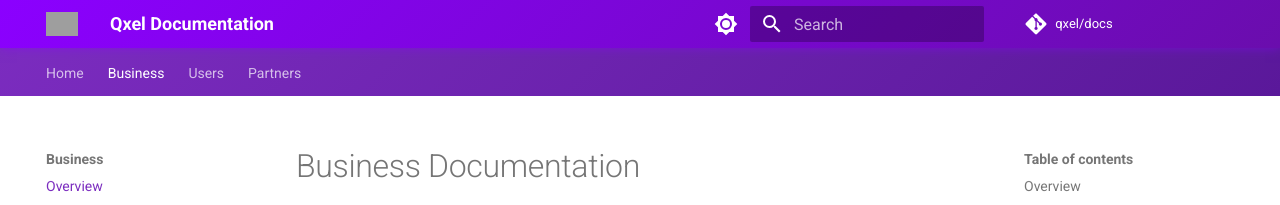
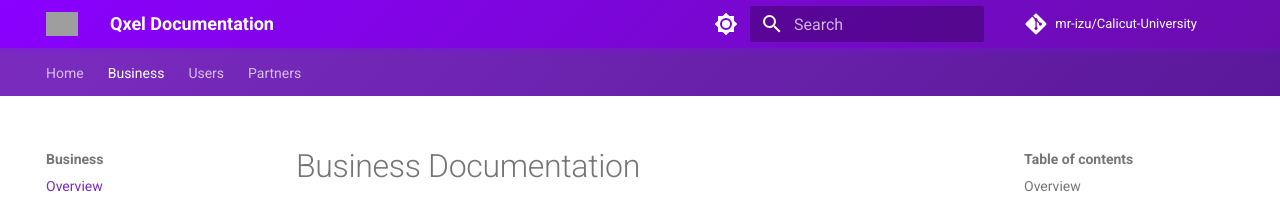
Before and after one commit to mr-izu/Calicut-University, an MkDocs documentation site: the page built from docs/business/index.md, in a window 1280 px wide. Shown: the top 205 px of the page. Built offline with MkDocs 1.6.1 and Material for MkDocs 9.7.7, drawn with Linux system fonts in a browser that asks for light colours; comment, search, counter and statistics services are not loaded; grey boxes are pictures that could not be loaded.

Commit message:
Update mkdocs.yml

```diff
--- a/mkdocs.yml
+++ b/mkdocs.yml
@@ -1,9 +1,9 @@
 site_name: Qxel Documentation
 site_description: Documentation for Qxel - For Business, Users, and Partners
-site_url: https://qxel.github.io/docs/
+site_url: https://mr-izu.github.io/Calicut-University/
 
-repo_name: qxel/docs
-repo_url: https://github.com/qxel/docs
+repo_name: mr-izu/Calicut-University
+repo_url: https://github.com/mr-izu/Calicut-University
 
 nav:
   - Home: index.md
```
